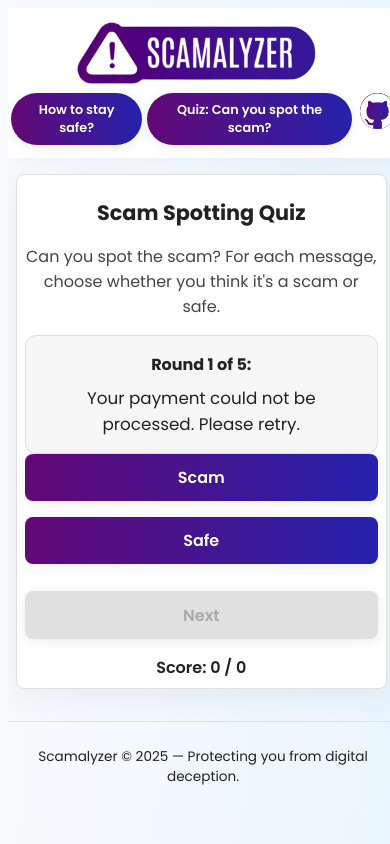
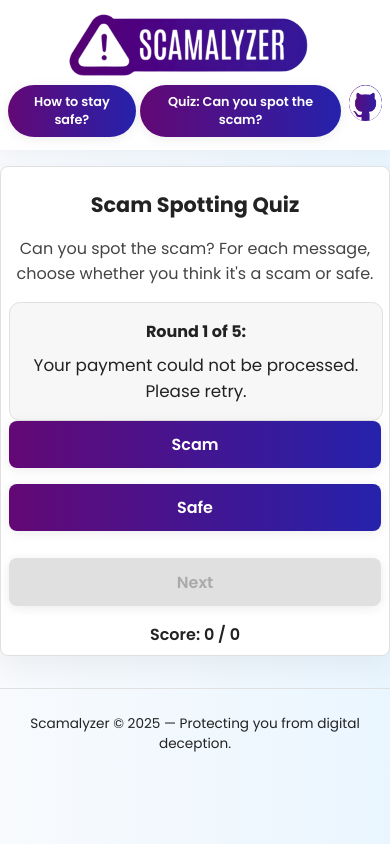
Before and after one commit to mckwk/Scamalyzer, a React (Create React App) app in the folder frontend/: page /quiz in a window 390 px wide. Built offline with nearby package versions, Linux system fonts and the light colour scheme.

Commit message:
style fixes

```diff
--- a/frontend/src/styles/main.css
+++ b/frontend/src/styles/main.css
@@ -69,12 +69,21 @@ body, html, .main-bg {
 
 /* Responsive styles */
 @media (max-width: 700px) {
+  html, body {
+    width: 100vw;
+    max-width: 100vw;
+    margin: 0;
+    padding: 0;
+    overflow-x: hidden;
+  }
   .container,
   .container.wide {
-    max-width: 95vw;
-    padding: 0.7rem 0.2rem;
-    margin: 0.7rem auto;
+    width: 100vw;
+    max-width: 100vw;
+    margin: 0.7rem 0 0.7rem 0;
+    padding: 0.7rem 0.5rem;
     border-radius: 0.7rem;
+    box-sizing: border-box;
   }
   .project-title {
     font-size: 1.3rem;
--- a/frontend/src/styles/navigation.css
+++ b/frontend/src/styles/navigation.css
@@ -90,8 +90,18 @@
 }
 
 @media (max-width: 700px) {
+  .nav-bar-pro.nav-bar-transparent {
+    width: 100vw;
+    max-width: 100vw;
+    left: 0;
+    right: 0;
+  }
   .nav-content.nav-content-space {
-    padding: 0.3rem 0.2rem;
+    width: 100vw;
+    max-width: 100vw;
+    padding: 0.3rem 0.5rem;
+    margin: 0;
+    box-sizing: border-box;
     flex-direction: column;
     align-items: center;
     justify-content: center;
--- a/frontend/src/styles/scamquiz.css
+++ b/frontend/src/styles/scamquiz.css
@@ -97,10 +97,13 @@
 
 @media (max-width: 700px) {
   .scamquiz-container {
-    max-width: 95vw;
-    margin: 1rem 0.5rem;
+    width: 100vw;
+    max-width: 100vw;
+    margin: 1rem 0 1rem 0;
     padding: 0.5rem;
     border-radius: 0.5rem;
+    box-sizing: border-box;
+    overflow-x: hidden;
   }
 
   .scamquiz-title {
@@ -114,15 +117,22 @@
   }
 
   .scamquiz-tile {
-    padding: 1rem;
+    width: calc(100vw - 1rem);
+    max-width: calc(100vw - 1rem);
+    margin: 0;
+    padding: 1rem 0.5rem;
     font-size: 1rem;
-    max-width: 100vw;
-    margin: 0;
+    box-sizing: border-box;
+    overflow-x: hidden;
+    word-break: break-word;
   }
 
   .scamquiz-example {
     font-size: 1.05rem;
     margin-top: 0.5rem;
+    box-sizing: border-box;
+    word-break: break-word;
+    overflow-x: hidden;
   }
 
   .scamquiz-btn-row {
@@ -161,10 +171,12 @@
   }
 
   .scamquiz-final-list {
+    width: 100vw;
+    max-width: 100vw;
+    margin: 1rem 0;
+    padding-left: 1rem;
     font-size: 1rem;
-    margin: 1rem 0;
-    max-width: 100vw;
-    padding-left: 1rem;
+    box-sizing: border-box;
   }
 
   .scamquiz-final-item {
```
Also changed, not shown: 1 other file (tests, documents, lock files or other folders).
